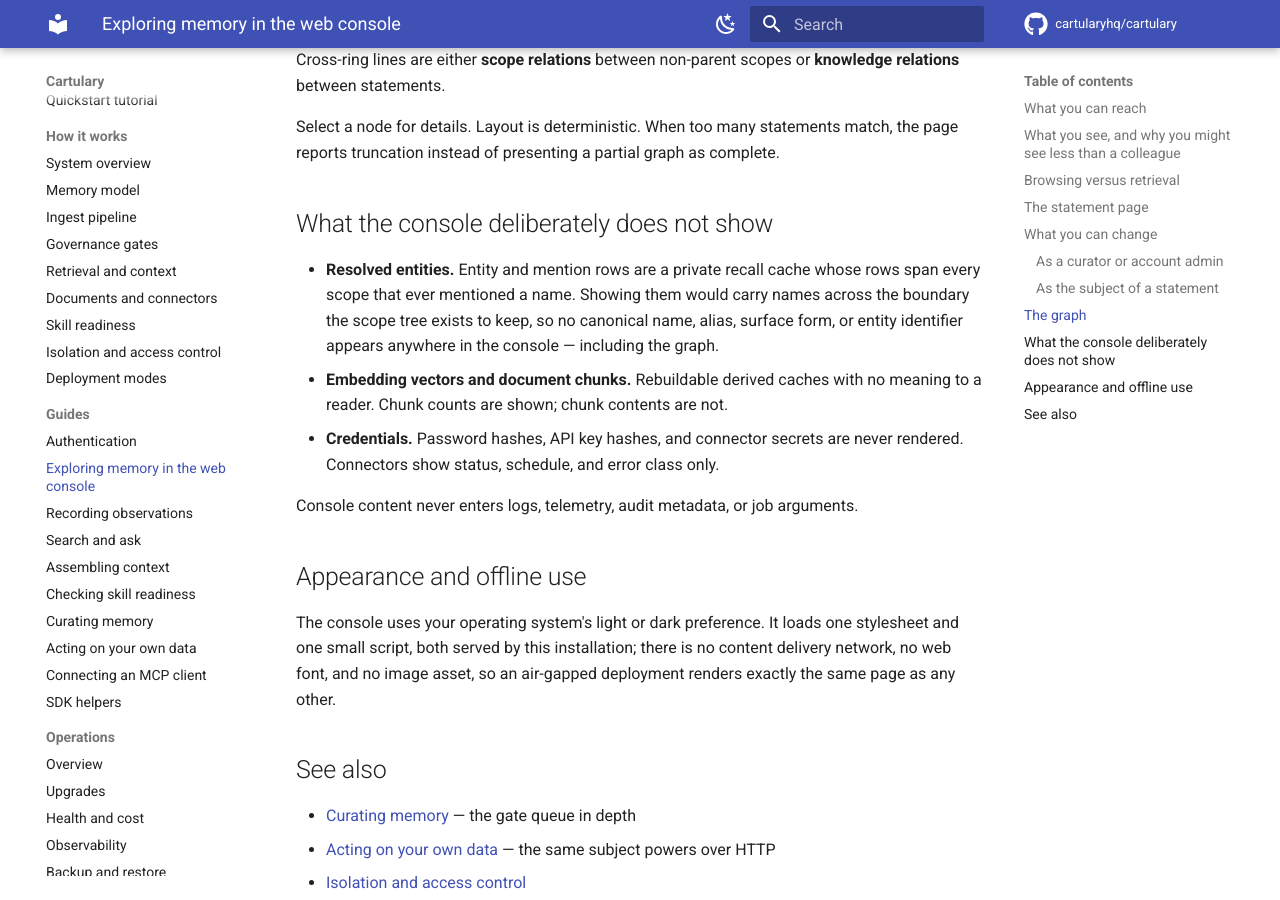
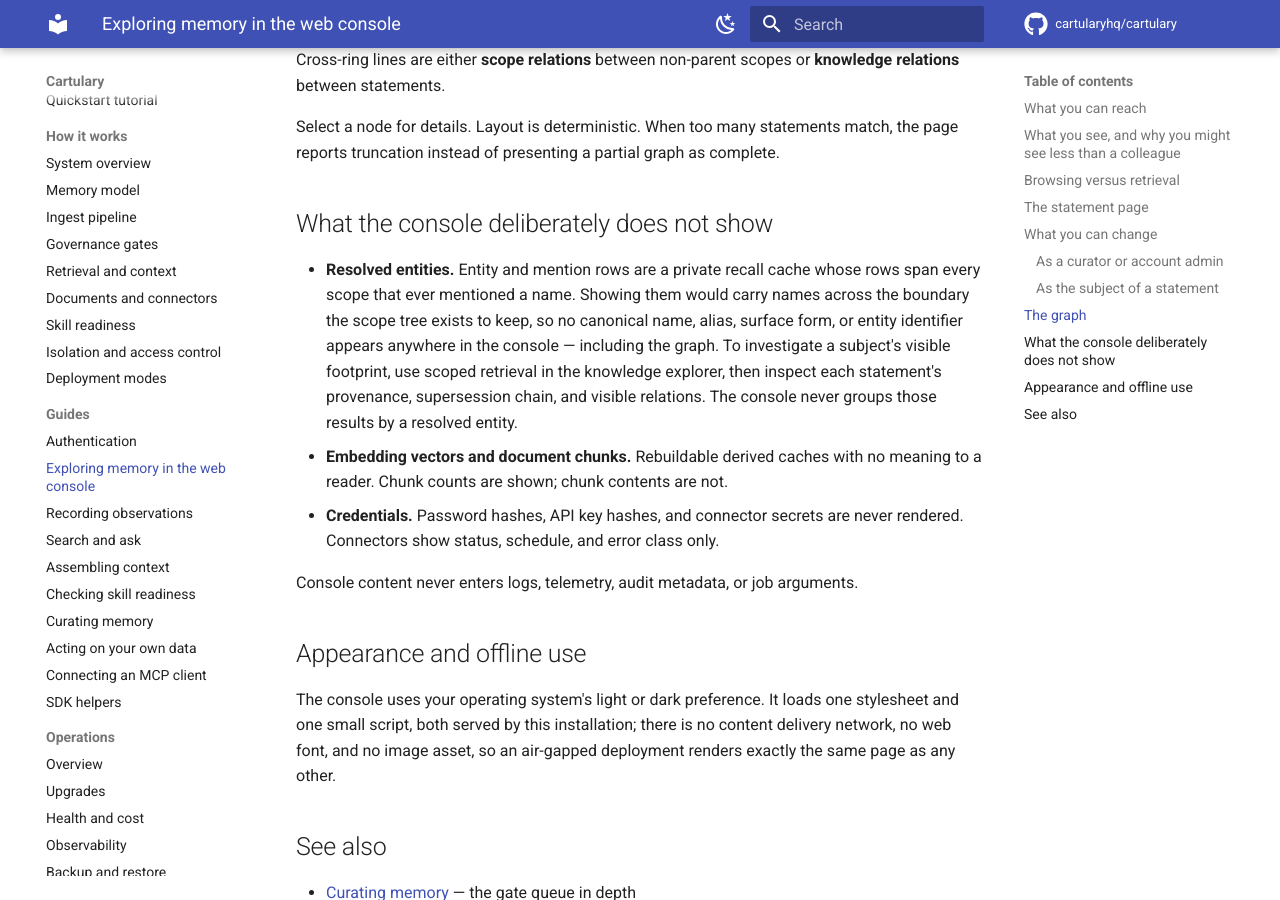
Before and after one commit to cartularyhq/cartulary, an MkDocs documentation site: the page built from docs/guides/web-console.md, in a window 1280 px wide and 900 px high, scrolled down 3650 px. Built offline with MkDocs 1.6.1 and Material for MkDocs 9.7.7, drawn with Linux system fonts in a browser that asks for light colours; comment, search, counter and statistics services are not loaded.

Commit message:
docs: keep entity cache private

```diff
--- a/docs/guides/web-console.md
+++ b/docs/guides/web-console.md
@@ -154,7 +154,10 @@ complete.
   whose rows span every scope that ever mentioned a name. Showing them would
   carry names across the boundary the scope tree exists to keep, so no
   canonical name, alias, surface form, or entity identifier appears anywhere in
-  the console — including the graph.
+  the console — including the graph. To investigate a subject's visible
+  footprint, use scoped retrieval in the knowledge explorer, then inspect each
+  statement's provenance, supersession chain, and visible relations. The
+  console never groups those results by a resolved entity.
 - **Embedding vectors and document chunks.** Rebuildable derived caches with no
   meaning to a reader. Chunk counts are shown; chunk contents are not.
 - **Credentials.** Password hashes, API key hashes, and connector secrets are
```
Also changed, not shown: specs/adr/0006-entity-resolution.md (+27 -0 lines), specs/architecture/browser-console.md (+9 -0 lines).
